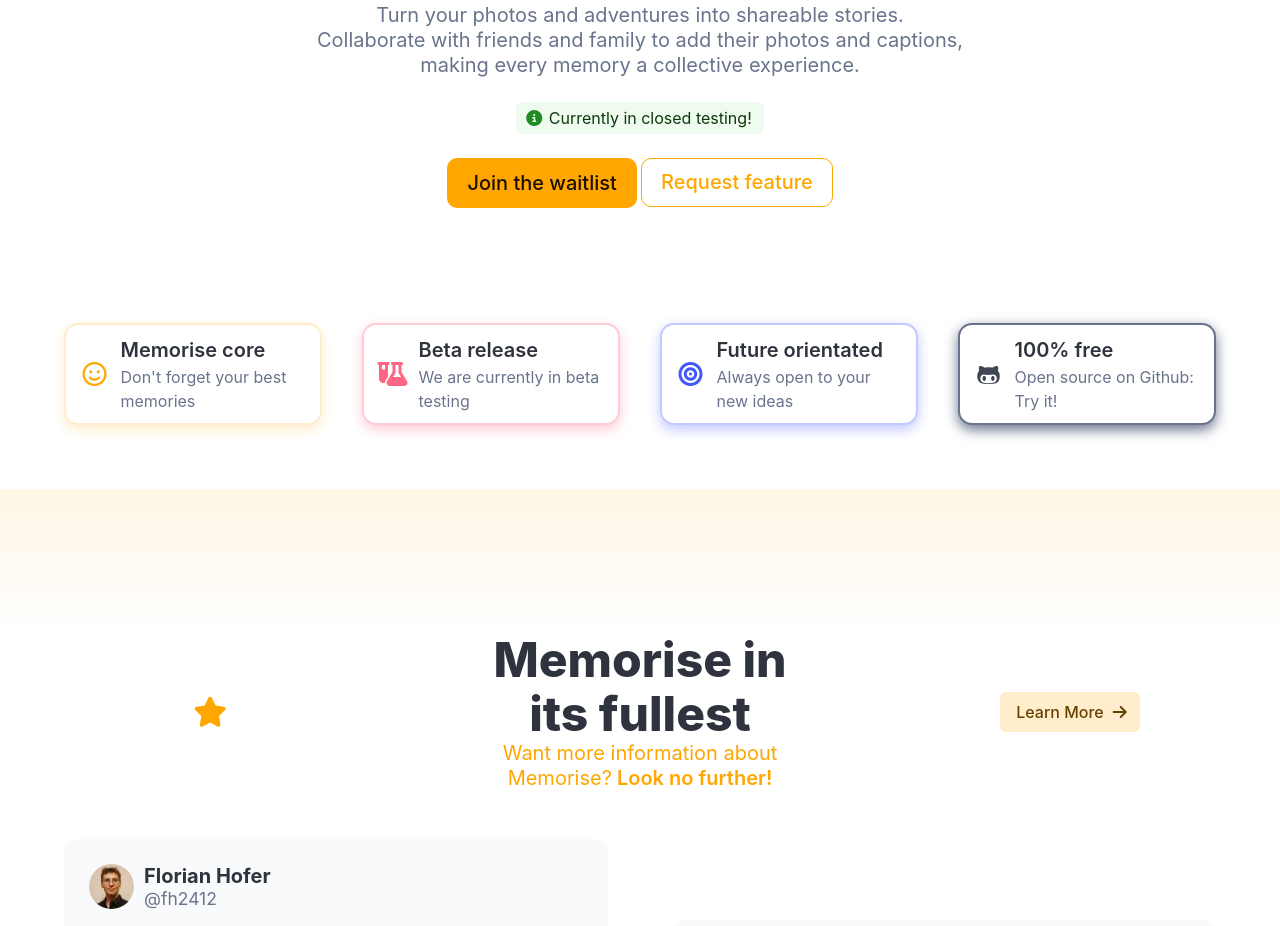
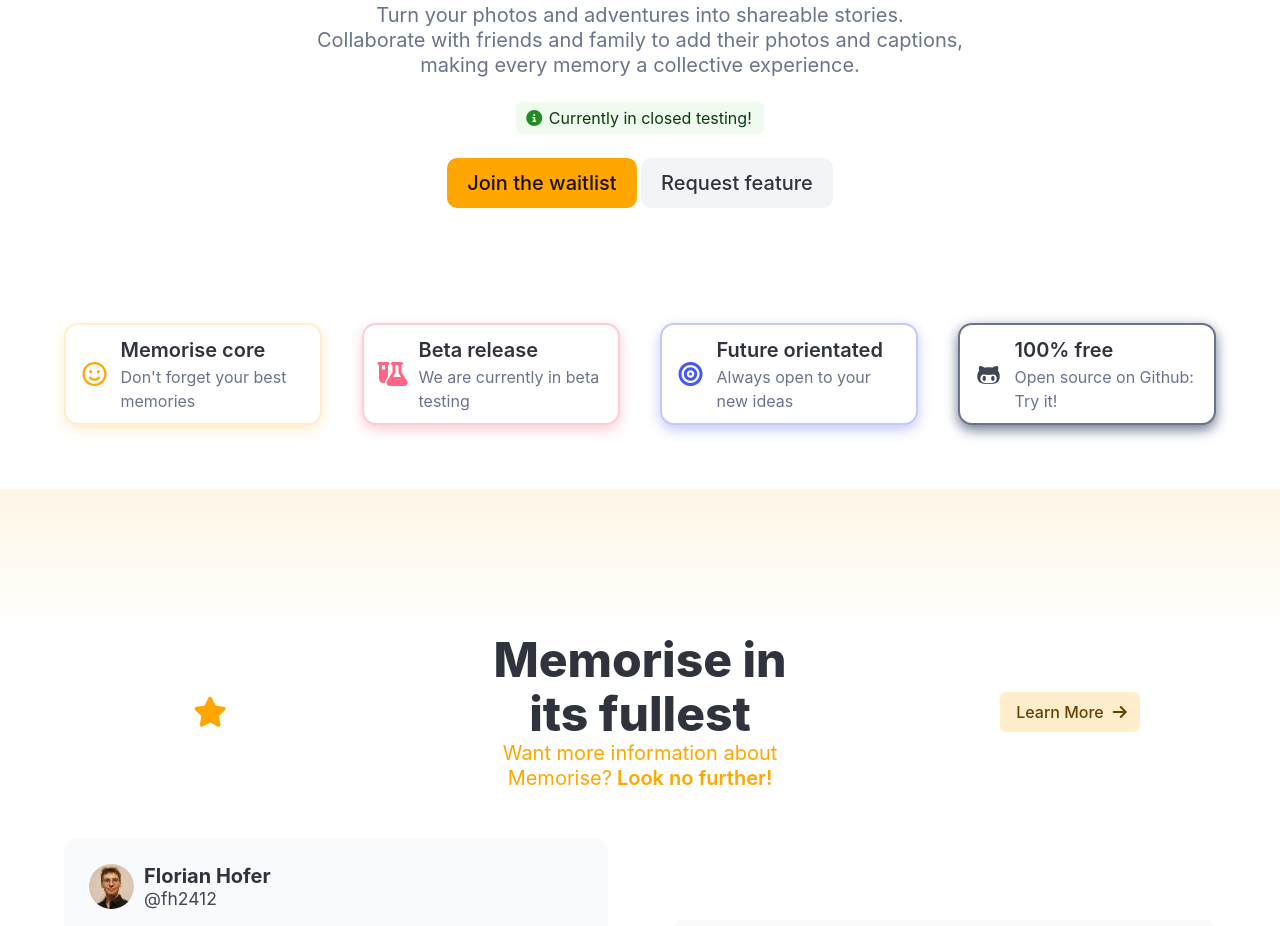
Before and after one commit to fh2412/memorise-website, a plain HTML site: page index.html in a window 1280 px wide. Shown: the part 311-1237 px from the top of the page. Drawn offline with Linux system fonts and the light colour scheme.

Commit message:
increased contrast in several components

```diff
--- a/index.html
+++ b/index.html
@@ -133,7 +133,7 @@
         <br>
         <br>
         <a class="button is-primary is-medium" href="sites/form.html">Join the waitlist</a>
-        <a class="button is-primary is-medium is-outlined" href="sites/form.html">Request feature</a>
+        <a class="button is-light is-medium" href="sites/form.html">Request feature</a>
       </div>
     </div>
     <div class="hero-foot">
--- a/mystyles/twitter.scss
+++ b/mystyles/twitter.scss
@@ -69,7 +69,7 @@ a strong {
 }
 
 .bd-tw-username {
-    color: var(--bulma-text-weak);
+    color: var(--bulma-text);
     display: block;
     font-size: .875em;
 }
```
Also changed, not shown: styles.css.
